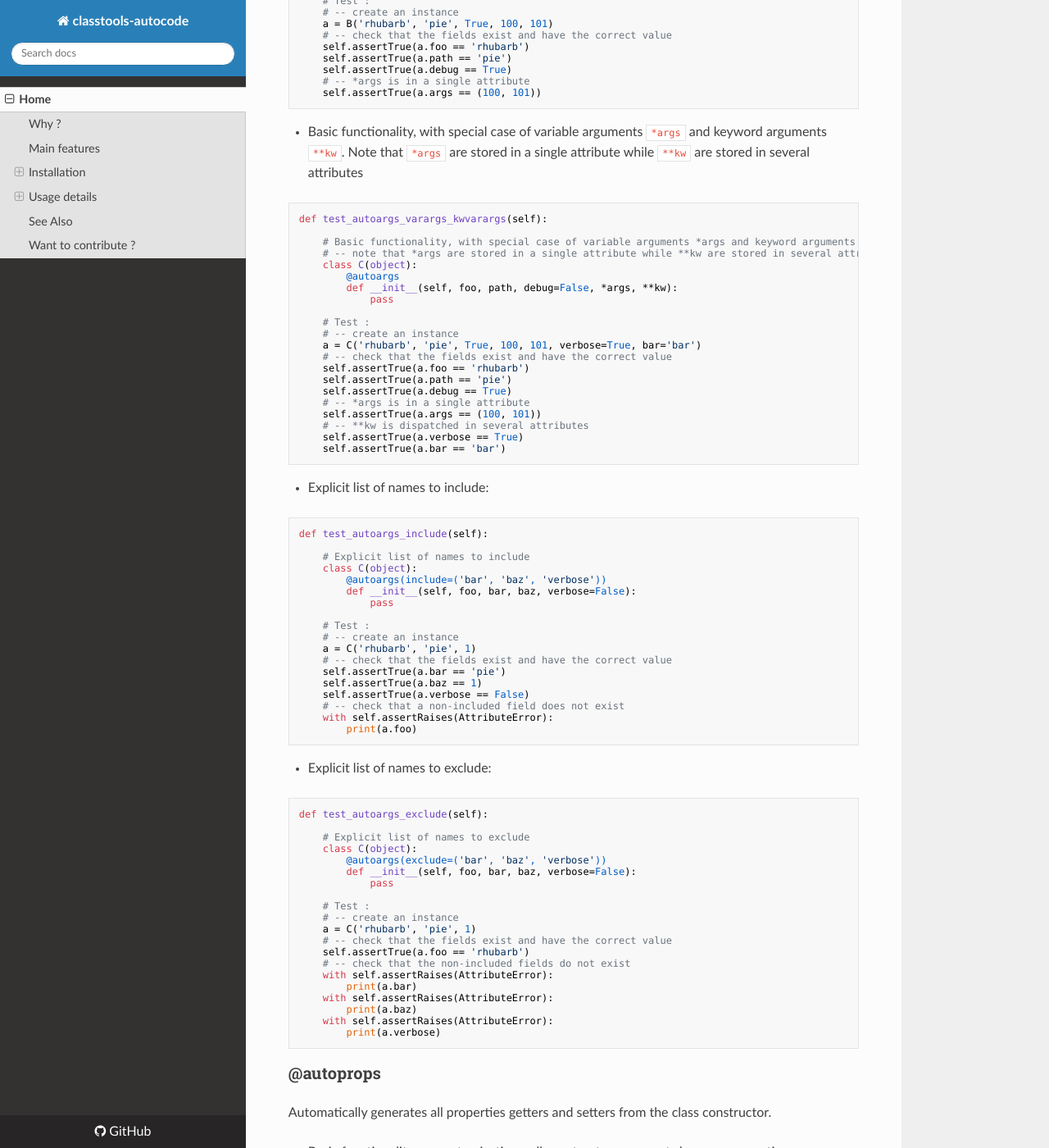
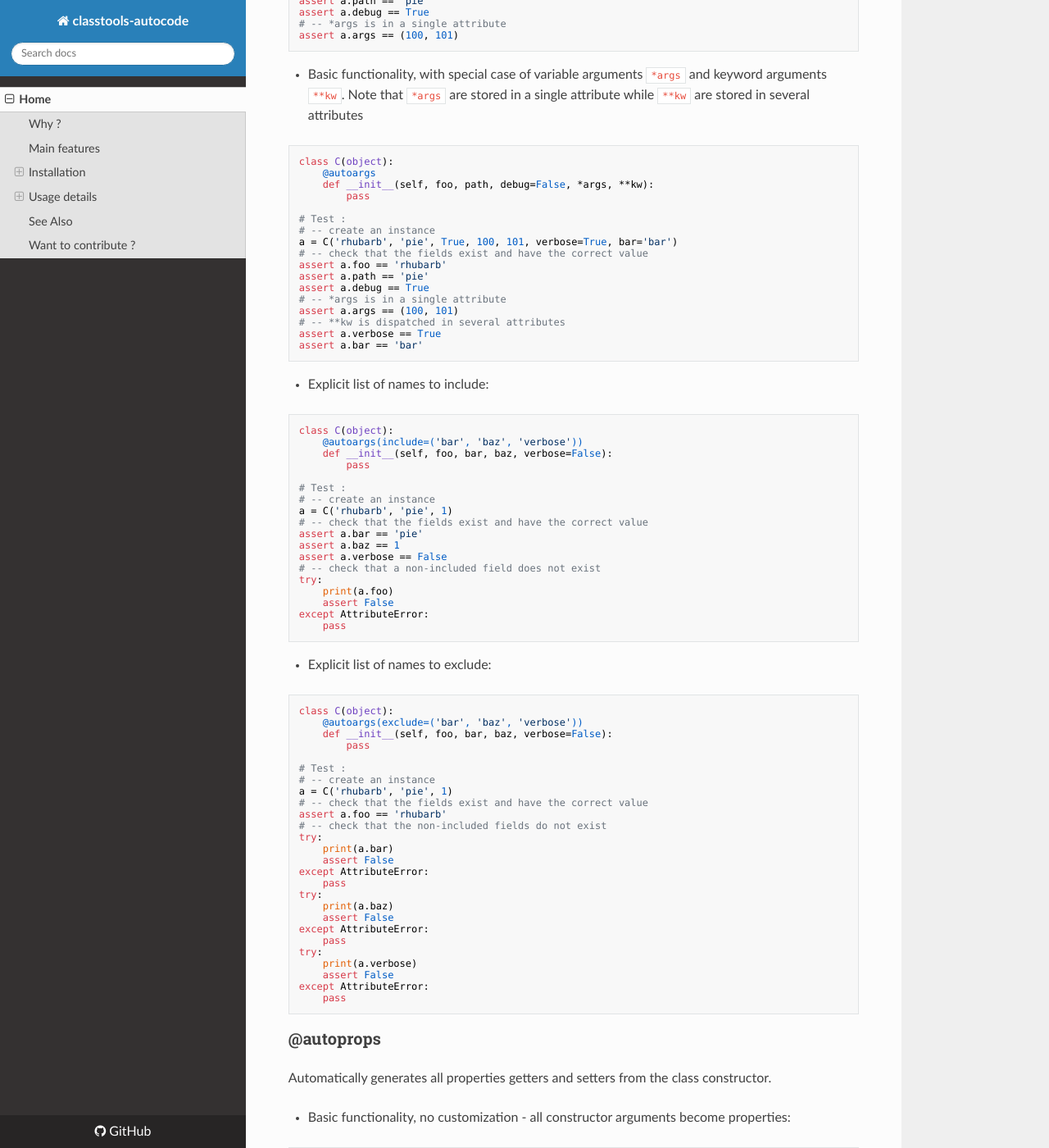
Before and after one commit to smarie/python-autoclass, an MkDocs documentation site: the page built from docs/index.md, in a window 1280 px wide and 1400 px high, scrolled down 4816 px. Shown: the whole window at 82% size. Built offline with MkDocs 1.6.1, drawn with Linux system fonts in a browser that asks for light colours; nearby versions of some CDN libraries; old or Windows-style settings are respelled for this version of MkDocs; some of the changed text lies outside the part shown.

Commit message:
* improved documentation by reducing the number of lines of code in examples

````diff
--- a/docs/index.md
+++ b/docs/index.md
@@ -201,120 +201,116 @@ A few illustrative examples can be found in the unit tests below.
 
 ```python
 from classtools_autocode import autoargs
-def test_autoargs_simple(self):
 
-    # Basic functionality, no customization - all constructor arguments are auto-assigned
-    class A(object):
-        @autoargs
-        def __init__(self, foo, path, debug=False):
-            pass
+class A(object):
+    @autoargs
+    def __init__(self, foo, path, debug=False):
+        pass
 
-    # Test :
-    # -- create an instance
-    a = A('rhubarb', 'pie', debug=True)
-    # -- check that the fields exist and have the correct value
-    self.assertTrue(a.foo == 'rhubarb')
-    self.assertTrue(a.path == 'pie')
-    self.assertTrue(a.debug == True)
+# Test :
+# -- create an instance
+a = A('rhubarb', 'pie', debug=True)
+
+# -- check that the fields exist and have the correct value
+assert a.foo == 'rhubarb'
+assert a.path == 'pie'
+assert a.debug == True
 ```
 
 * Basic functionality, with special case of variable arguments `*args`. Note that the variable arguments are stored in a single attribute:
 
 ```python
-def test_autoargs_varargs(self):
+class B(object):
+    @autoargs
+    def __init__(self, foo, path, debug=False, *args):
+        pass
 
-    # Basic functionality, with special case of variable arguments *args.
-    # -- note that the variable arguments are stored in a single attribute
-    class B(object):
-        @autoargs
-        def __init__(self, foo, path, debug=False, *args):
-            pass
-
-    # Test :
-    # -- create an instance
-    a = B('rhubarb', 'pie', True, 100, 101)
-    # -- check that the fields exist and have the correct value
-    self.assertTrue(a.foo == 'rhubarb')
-    self.assertTrue(a.path == 'pie')
-    self.assertTrue(a.debug == True)
-    # -- *args is in a single attribute
-    self.assertTrue(a.args == (100, 101))
+# Test :
+# -- create an instance
+a = B('rhubarb', 'pie', True, 100, 101)
+# -- check that the fields exist and have the correct value
+assert a.foo == 'rhubarb'
+assert a.path == 'pie'
+assert a.debug == True
+# -- *args is in a single attribute
+assert a.args == (100, 101)
 ```
 
 * Basic functionality, with special case of variable arguments `*args` and keyword arguments `**kw`. Note that `*args` are stored in a single attribute while `**kw` are stored in several attributes
 
 ```python
-def test_autoargs_varargs_kwvarargs(self):
+class C(object):
+    @autoargs
+    def __init__(self, foo, path, debug=False, *args, **kw):
+        pass
 
-    # Basic functionality, with special case of variable arguments *args and keyword arguments **kw
-    # -- note that *args are stored in a single attribute while **kw are stored in several attributes
-    class C(object):
-        @autoargs
-        def __init__(self, foo, path, debug=False, *args, **kw):
-            pass
-
-    # Test :
-    # -- create an instance
-    a = C('rhubarb', 'pie', True, 100, 101, verbose=True, bar='bar')
-    # -- check that the fields exist and have the correct value
-    self.assertTrue(a.foo == 'rhubarb')
-    self.assertTrue(a.path == 'pie')
-    self.assertTrue(a.debug == True)
-    # -- *args is in a single attribute
-    self.assertTrue(a.args == (100, 101))
-    # -- **kw is dispatched in several attributes
-    self.assertTrue(a.verbose == True)
-    self.assertTrue(a.bar == 'bar')
+# Test :
+# -- create an instance
+a = C('rhubarb', 'pie', True, 100, 101, verbose=True, bar='bar')
+# -- check that the fields exist and have the correct value
+assert a.foo == 'rhubarb'
+assert a.path == 'pie'
+assert a.debug == True
+# -- *args is in a single attribute
+assert a.args == (100, 101)
+# -- **kw is dispatched in several attributes
+assert a.verbose == True
+assert a.bar == 'bar'
 ```
 
 * Explicit list of names to include:
 
 ```python
-def test_autoargs_include(self):
+class C(object):
+    @autoargs(include=('bar', 'baz', 'verbose'))
+    def __init__(self, foo, bar, baz, verbose=False):
+        pass
 
-    # Explicit list of names to include
-    class C(object):
-        @autoargs(include=('bar', 'baz', 'verbose'))
-        def __init__(self, foo, bar, baz, verbose=False):
-            pass
-
-    # Test :
-    # -- create an instance
-    a = C('rhubarb', 'pie', 1)
-    # -- check that the fields exist and have the correct value
-    self.assertTrue(a.bar == 'pie')
-    self.assertTrue(a.baz == 1)
-    self.assertTrue(a.verbose == False)
-    # -- check that a non-included field does not exist
-    with self.assertRaises(AttributeError):
-        print(a.foo)
+# Test :
+# -- create an instance
+a = C('rhubarb', 'pie', 1)
+# -- check that the fields exist and have the correct value
+assert a.bar == 'pie'
+assert a.baz == 1
+assert a.verbose == False
+# -- check that a non-included field does not exist
+try:
+    print(a.foo)
+    assert False
+except AttributeError:
+    pass
 ```
 
 * Explicit list of names to exclude:
 
 ```python
-def test_autoargs_exclude(self):
+class C(object):
+    @autoargs(exclude=('bar', 'baz', 'verbose'))
+    def __init__(self, foo, bar, baz, verbose=False):
+        pass
 
-    # Explicit list of names to exclude
-    class C(object):
-        @autoargs(exclude=('bar', 'baz', 'verbose'))
-        def __init__(self, foo, bar, baz, verbose=False):
-            pass
-
-    # Test :
-    # -- create an instance
-    a = C('rhubarb', 'pie', 1)
-    # -- check that the fields exist and have the correct value
-    self.assertTrue(a.foo == 'rhubarb')
-    # -- check that the non-included fields do not exist
-    with self.assertRaises(AttributeError):
-        print(a.bar)
-    with self.assertRaises(AttributeError):
-        print(a.baz)
-    with self.assertRaises(AttributeError):
-        print(a.verbose)
+# Test :
+# -- create an instance
+a = C('rhubarb', 'pie', 1)
+# -- check that the fields exist and have the correct value
+assert a.foo == 'rhubarb'
+# -- check that the non-included fields do not exist
+try:
+    print(a.bar)
+    assert False
+except AttributeError:
+    pass
+try:
+    print(a.baz)
+    assert False
+except AttributeError:
+    pass
+try:
+    print(a.verbose)
+    assert False
+except AttributeError:
+    pass
 ```
-
 
 
 ### @autoprops
@@ -324,133 +320,136 @@ Automatically generates all properties getters and setters from the class constr
 * Basic functionality, no customization - all constructor arguments become properties:
 
 ```python
-def test_autoprops_no_contract(self):
+@autoprops
+class FooConfigA(object):
 
-    # Basic functionality, no customization - all constructor arguments become properties
-    @autoprops
-    class FooConfigA(object):
+    @autoargs
+    def __init__(self, a: str, b: List[str]):
+        pass
 
-        @autoargs
-        def __init__(self, a: str, b: List[str]):
-            pass
+t = FooConfigA('rhubarb', ['pie', 'pie2'])
 
-    t = FooConfigA('rhubarb', ['pie', 'pie2'])
-
-    # there are no contracts on the generated setters
-    t.a=''
-    t.b=['r','']
-    # check that the generated getters work
-    self.assertTrue(t.a == '')
-    self.assertTrue(t.b[0] == 'r')
+# there are no contracts on the generated setters
+t.a=''
+t.b=['r','']
+# check that the generated getters work
+assert t.a == ''
+assert t.b[0] == 'r'
 ```
 
 * if a **[PyContracts](https://andreacensi.github.io/contracts/index.html)** `@contract` annotation exist on the `__init__` method, mentioning a contract for a given parameter, the
 parameter contract will be added on the generated setter method:
 
 ```python
-def test_autoprops(self):
+from contracts import ContractNotRespected, contract
 
-    # Basic functionality with PyContracts - if a `@contract` annotation exist on the `__init__` method, mentioning
-    # a contract for a given parameter, the parameter contract will be added on the generated setter method
-    from contracts import ContractNotRespected, contract
+@autoprops
+class FooConfigA(object):
 
-    @autoprops
-    class FooConfigA(object):
+    @autoargs
+    @contract(a='str[>0]', b='list[>0](str[>0])')
+    def __init__(self, a: str, b: List[str]):
+        pass
 
-        @autoargs
-        @contract(a='str[>0]', b='list[>0](str[>0])')
-        def __init__(self, a: str, b: List[str]):
-            pass
+t = FooConfigA('rhubarb', ['pie', 'pie2'])
 
-    t = FooConfigA('rhubarb', ['pie', 'pie2'])
+# check that there are contracts on the generated setters
+try:
+    t.a = ''
+    assert False
+except ContractNotRespected:
+    pass
+try:
+    t.b = ['r','']
+    assert False
+except ContractNotRespected:
+    pass
 
-    # check that there are contracts on the generated setters
-    with self.assertRaises(ContractNotRespected):
-        t.a = ''
-    with self.assertRaises(ContractNotRespected):
-        t.b = ['r','']
-
-    # check that the generated getters work
-    t.b=['r']
-    self.assertTrue(t.b[0] == 'r')
+# check that the generated getters work
+t.b=['r']
+assert t.b[0] == 'r'
 ```
 
 * The user may override the generated getter and/or setter by creating them explicitly in the class and annotating
 them with `@getter_override` or `@setter_override`. Note that the contract will still be dynamically added on the setter, even if the setter already has one (in such case a `UserWarning` will be issued)
 
 ```python
-def test_autoprops_override(self):
-    from contracts import ContractNotRespected, contract
+@autoprops
+class FooConfigC(object):
 
-    @autoprops
-    class FooConfigC(object):
+    @autoargs
+    @contract(a='str[>0]', b='list[>0](str[>0])')
+    def __init__(self, a: str, b: List[str]):
+        pass
 
-        @autoargs
-        @contract(a='str[>0]', b='list[>0](str[>0])')
-        def __init__(self, a: str, b: List[str]):
-            pass
+    @getter_override
+    def a(self):
+        # in addition to getting the fields we'd like to print something
+        print('a is being read. Its value is \'' + str(self._a) + '\'')
+        return self._a
 
-        @getter_override
-        def a(self):
-            # in addition to getting the fields we'd like to print something
-            print('a is being read. Its value is \'' + str(self._a) + '\'')
-            return self._a
-
-        @setter_override(attribute='b')
-        def another_name(self, toto: List[str]):
-            # in addition to setting the fields we'd like to print something
-            print('Property \'b\' was set to \'' + str(toto) + '\'')
-            self._b = toto
+    @setter_override(attribute='b')
+    def another_name(self, toto: List[str]):
+        # in addition to setting the fields we'd like to print something
+        print('Property \'b\' was set to \'' + str(toto) + '\'')
+        self._b = toto
 
 
-    t = FooConfigC('rhubarb', ['pie', 'pie2'])
+t = FooConfigC('rhubarb', ['pie', 'pie2'])
 
-    # check that we can still read a's value
-    self.assertTrue(t.a == 'rhubarb')
+# check that we can still read a's value
+assert t.a == 'rhubarb'
 
-    # check that 'a' still has a contract on its setter
-    with self.assertRaises(ContractNotRespected):
-        t.a = ''
+# check that 'a' still has a contract on its setter
+try:
+    t.a = ''
+    assert False
+except ContractNotRespected:
+    pass
 
-    # check that 'b' still has a contract on its setter
-    with self.assertRaises(ContractNotRespected):
-        t.b=[''] # we can not
+# check that 'b' still has a contract on its setter
+try:
+    t.b=['']
+    assert False
+except ContractNotRespected:
+    pass
 
-    # check that 'b' still has a getter generated
-    t.b = ['eh', 'oh']
-    self.assertTrue(t.b == ['eh', 'oh'])
+# check that 'b' still has a getter generated
+t.b = ['eh', 'oh']
+assert t.b == ['eh', 'oh']
 ```
 
 
 * Note: you may also perform the same action without decorator, using `autoprops_decorate(cls)`.
 
 ```python
-def test_manual(self):
+# we don't use @autoprops here
+class FooConfigA(object):
+    @autoargs
+    @contract(a='str[>0]', b='list[>0](str[>0])')
+    def __init__(self, a: str, b: List[str]):
+        pass
 
-    from contracts import ContractNotRespected
-    from contracts import contract
+# we execute it here
+autoprops_decorate(FooConfigA)
 
-    # we don't use @autoprops here
-    class FooConfigA(object):
-        @autoargs
-        @contract(a='str[>0]', b='list[>0](str[>0])')
-        def __init__(self, a: str, b: List[str]):
-            pass
+t = FooConfigA('rhubarb', ['pie', 'pie2'])
 
-    # we execute it here
-    autoprops_decorate(FooConfigA)
+# check that there are contracts on the generated setters
+try:
+    t.a = ''
+    assert False
+except ContractNotRespected:
+    pass
+try:
+    t.b = ['r','']
+    assert False
+except ContractNotRespected:
+    pass
 
-    t = FooConfigA('rhubarb', ['pie', 'pie2'])
-
-    # check that there are contracts on the generated setters
-    with self.assertRaises(ContractNotRespected):
-        t.a = ''
-    with self.assertRaises(ContractNotRespected):
-        t.b = ['r','']
-
-    # check that the generated getters work
-    t.b = ['r']
-    self.assertTrue(t.b[0] == 'r')
+# check that the generated getters work
+t.b = ['r']
+assert t.b[0] == 'r'
 ```
 
 ## See Also
````
